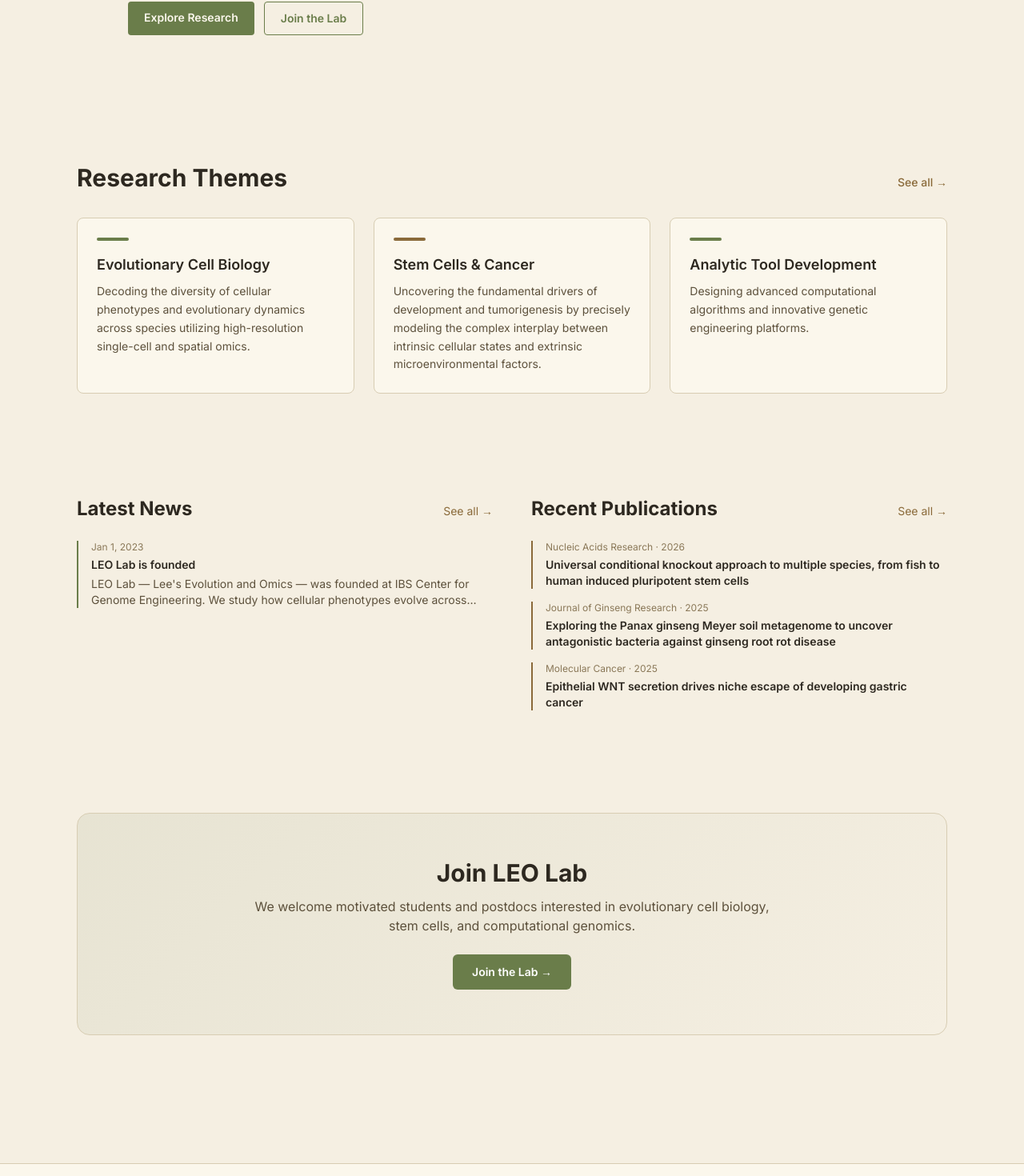
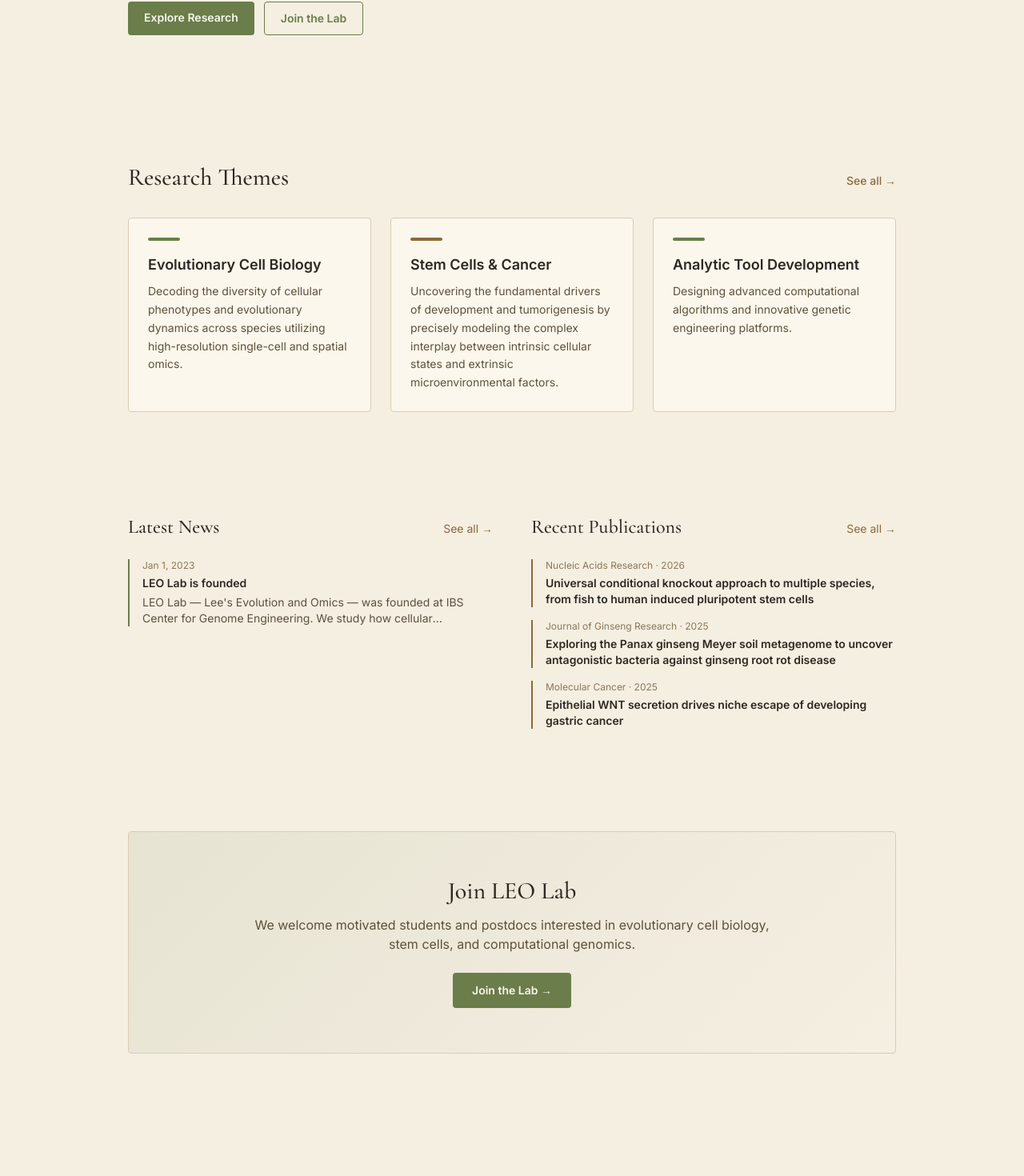
Before and after one commit to leo-laboratory/leo-laboratory.github.io, a Next.js app: page / in a window 1280 px wide. Shown: the part 446-1916 px from the top of the page at 80% size. Built offline with nearby package versions, Linux system fonts and the light colour scheme.

Commit message:
feat(home): serif headings + tighter radii + max-w-5xl on home sections

```diff
--- a/src/components/home/CTAJoin.tsx
+++ b/src/components/home/CTAJoin.tsx
@@ -6,15 +6,15 @@ import { useTranslation } from '@/lib/i18n'
 export function CTAJoin() {
   const { t } = useTranslation()
   return (
-    <section className="max-w-6xl mx-auto px-4 sm:px-6 lg:px-8 py-16">
+    <section className="max-w-5xl mx-auto px-4 sm:px-6 lg:px-8 py-16">
       <div
-        className="rounded-2xl p-10 lg:p-14 text-center border"
+        className="rounded-sm p-10 lg:p-14 text-center border"
         style={{
           background: 'linear-gradient(135deg, var(--accent-subtle), transparent)',
           borderColor: 'var(--border)',
         }}
       >
-        <h2 className="text-3xl font-bold mb-3" style={{ color: 'var(--text-primary)' }}>
+        <h2 className="text-3xl font-serif font-medium mb-3" style={{ color: 'var(--text-primary)' }}>
           {t('home.cta.title')}
         </h2>
         <p className="max-w-2xl mx-auto mb-6" style={{ color: 'var(--text-secondary)' }}>
@@ -22,10 +22,10 @@ export function CTAJoin() {
         </p>
         <Link
           href="/join/"
-          className="inline-block px-6 py-3 rounded-md text-sm font-semibold transition-colors"
+          className="inline-block px-6 py-3 rounded-sm text-sm font-semibold transition-colors"
           style={{
             background: 'var(--accent)',
-            color: '#ffffff',
+            color: '#fbf7ec',
           }}
         >
           {t('hero.cta.join')} →
--- a/src/components/home/NewsAndPubsTeaser.tsx
+++ b/src/components/home/NewsAndPubsTeaser.tsx
@@ -22,11 +22,11 @@ export function NewsAndPubsTeaser() {
   const pubs = getPublications(3)
 
   return (
-    <section className="max-w-6xl mx-auto px-4 sm:px-6 lg:px-8 py-16">
+    <section className="max-w-5xl mx-auto px-4 sm:px-6 lg:px-8 py-16">
       <div className="grid md:grid-cols-2 gap-12">
         <div>
           <div className="flex items-baseline justify-between mb-6">
-            <h2 className="text-2xl font-bold" style={{ color: 'var(--text-primary)' }}>
+            <h2 className="text-2xl font-serif font-medium" style={{ color: 'var(--text-primary)' }}>
               {t('home.news.title')}
             </h2>
             <Link href="/news/" className="text-sm hover:underline" style={{ color: 'var(--accent-amber)' }}>
@@ -57,7 +57,7 @@ export function NewsAndPubsTeaser() {
 
         <div>
           <div className="flex items-baseline justify-between mb-6">
-            <h2 className="text-2xl font-bold" style={{ color: 'var(--text-primary)' }}>
+            <h2 className="text-2xl font-serif font-medium" style={{ color: 'var(--text-primary)' }}>
               {t('home.pubs.title')}
             </h2>
             <Link href="/publications/" className="text-sm hover:underline" style={{ color: 'var(--accent-amber)' }}>
--- a/src/components/home/ResearchBento.tsx
+++ b/src/components/home/ResearchBento.tsx
@@ -9,9 +9,9 @@ export function ResearchBento() {
   const areas = getResearchAreas()
 
   return (
-    <section className="max-w-6xl mx-auto px-4 sm:px-6 lg:px-8 py-16">
+    <section className="max-w-5xl mx-auto px-4 sm:px-6 lg:px-8 py-16">
       <div className="flex items-baseline justify-between mb-8">
-        <h2 className="text-3xl font-bold" style={{ color: 'var(--text-primary)' }}>
+        <h2 className="text-3xl font-serif font-medium" style={{ color: 'var(--text-primary)' }}>
           {t('home.research.title')}
         </h2>
         <Link
@@ -30,7 +30,7 @@ export function ResearchBento() {
             <Link
               key={area.id}
               href={`/research/#${area.id}`}
-              className="block p-6 rounded-lg border transition-transform hover:-translate-y-0.5"
+              className="block p-6 rounded-sm border transition-transform hover:-translate-y-0.5"
               style={{
                 background: 'var(--bg-secondary)',
                 borderColor: 'var(--border)',
```
